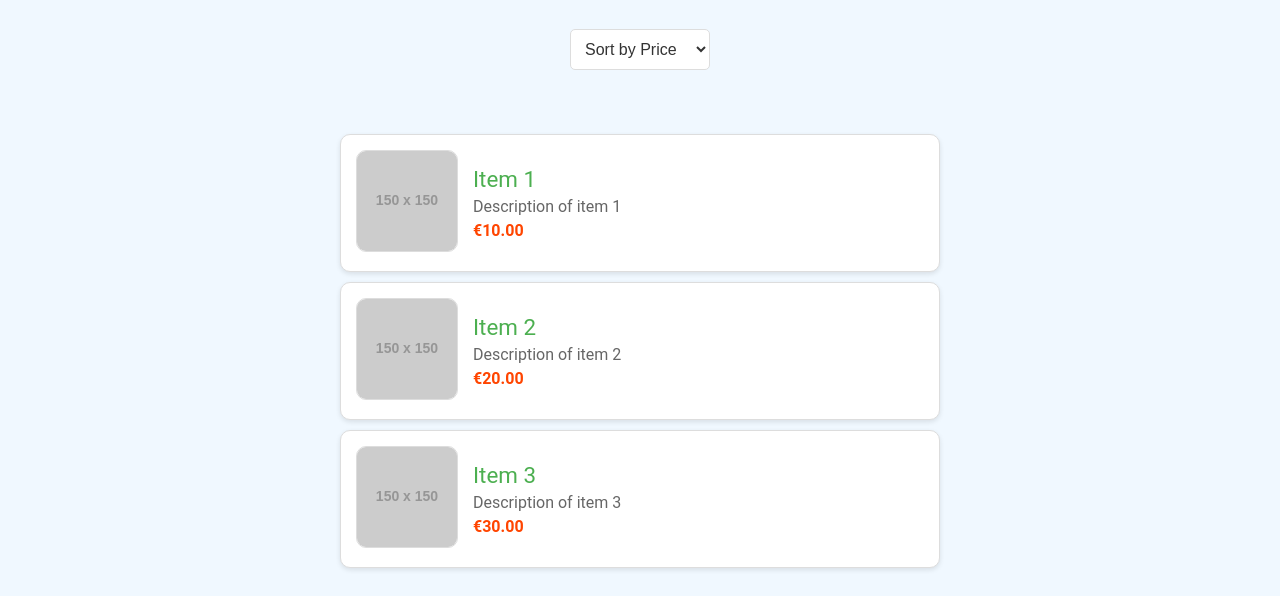
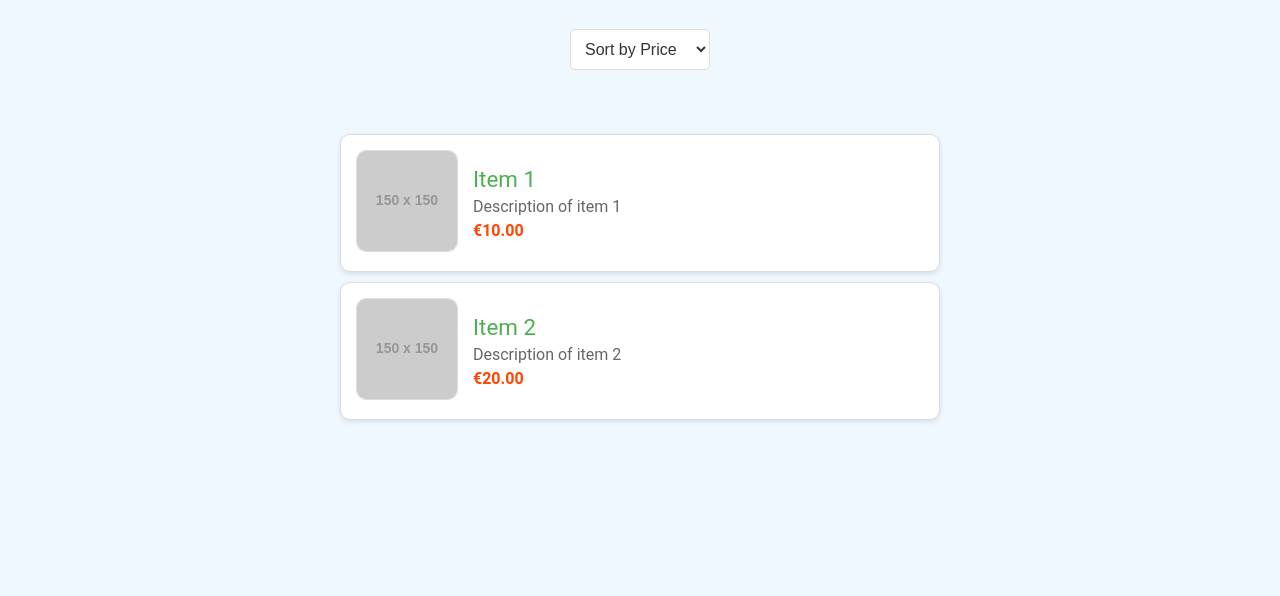
Before and after one commit to Arisamiga/wishlist, a plain HTML site: page Website/index.html in a window 1280 px wide. Shown: the part 204-800 px from the top of the page. Drawn offline with Linux system fonts and the light colour scheme; placeholder pictures from the web are drawn by us.

Commit message:
Removed Item 3 from wishlist

```diff
--- a/Website/index.html
+++ b/Website/index.html
@@ -29,14 +29,7 @@
                     <div class="item-price">€20.00</div>
                 </div>
             </li>
-            <li class="wishlist-item">
-                <div class="item-img"><img src="https://placehold.co/150.png" alt="Item Image"></div>
-                <div class="item-details">
-                    <div class="item-name">Item 3</div>
-                    <div class="item-description">Description of item 3</div>
-                    <div class="item-price">€30.00</div>
-                </div>
-            </li>
+
         <li class="wishlist-item">
                 <div class="item-img"><img src="https://placehold.co/150.png" alt="Item Image"></div>
                 <div class="item-details">
```
Also changed, not shown: Discord-Bot/commands/utility/remove.js (+13 -0 lines).
